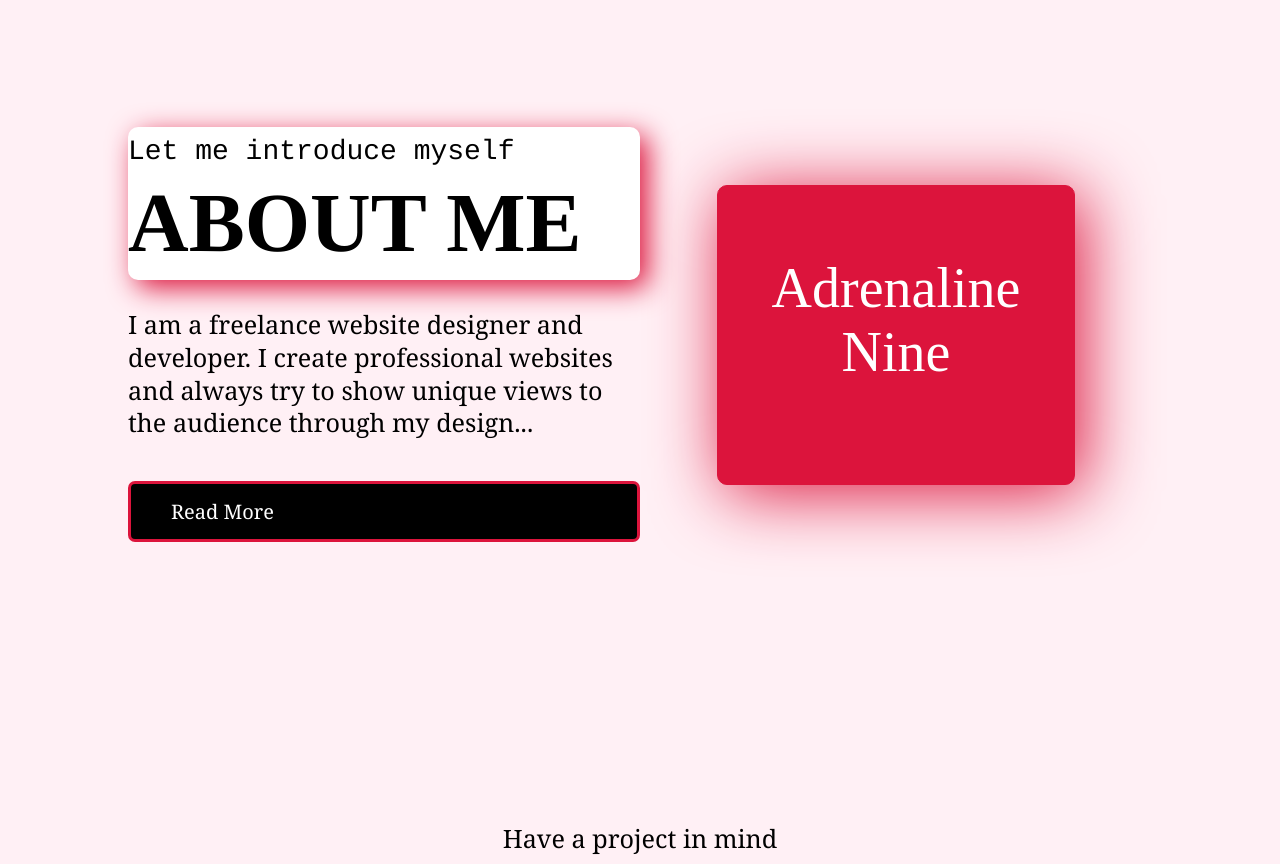
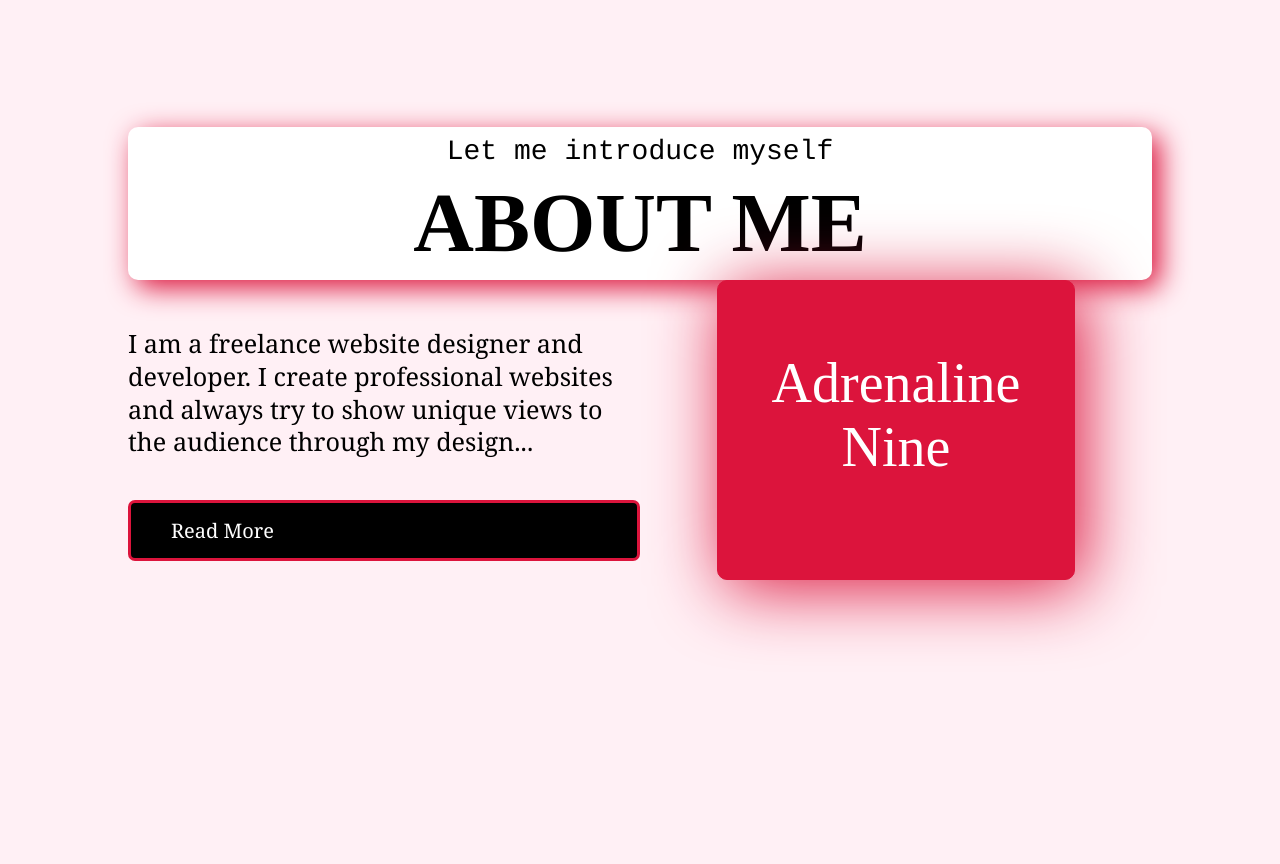
Before and after one commit to Adrenaline9/Personal-Portfolio, a Svelte app: page / in a window 1280 px wide. Shown: the part 2720-3584 px from the top of the page. Built offline with nearby package versions, Linux system fonts and the light colour scheme.

Commit message:
1 file modified

```diff
--- a/src/components/AboutSection.js
+++ b/src/components/AboutSection.js
@@ -7,10 +7,8 @@ import SectionTitle from './SectionTitle';
 import '../style.css';
 
 const AboutSectionStyles = styled.div`
-  margin: auto;
-  width: 100%;
   padding: 10rem 0;
-  .container {
+  .containers {
     display: flex;
     align-items: center;
     justify-content: flex-start;
@@ -20,10 +18,7 @@ const AboutSectionStyles = styled.div`
   .aboutSection__right {
     flex: 1;
   }
-  .section-title {
-    text-align: left;
-  }
-  }
+
   .para {
     margin-top: 2rem;
     margin-left: 0;
@@ -47,7 +42,7 @@ const AboutSectionStyles = styled.div`
     }
   }
   @media only screen and (max-width: 768px) {
-    .container {
+    .containers {
       flex-direction: column;
       text-align: center;
     }
@@ -81,11 +76,9 @@ export default function AboutSection() {
   return (
     <AboutSectionStyles>
       <div className="container">
+        <SectionTitle subheading="Let me introduce myself" heading="About Me" />
+        <div className="containers">
           <div className="aboutSection__left">
-            <SectionTitle
-              subheading="Let me introduce myself"
-              heading="About Me"
-            />
             <PText>
               I am a freelance website designer and developer. I create
               professional websites and always try to show unique views to the
@@ -101,6 +94,7 @@ export default function AboutSection() {
             </div>
           </div>
         </div>
+      </div>
     </AboutSectionStyles>
   );
 }
```
Lines whose indentation alone changed are shown as unchanged.
